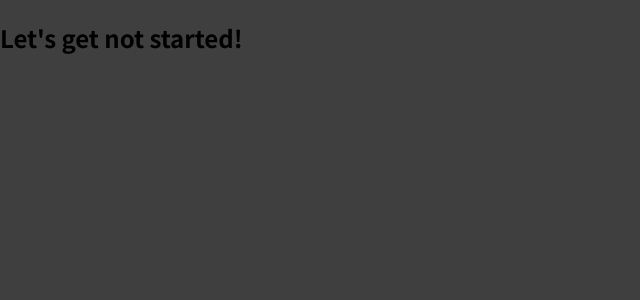
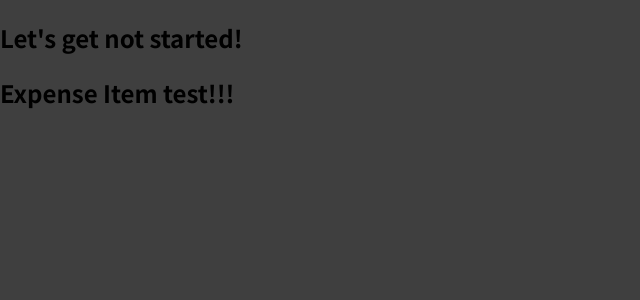
Before and after one commit to HalilSacirovic/React, a JavaScript app: page / in a window 1280 px wide. Shown: the top 300 px of the page, without its empty margins (0-640 px from the left). Built offline with nearby package versions, Linux system fonts and the light colour scheme.

Commit message:
It is working now

```diff
--- a/src/App.js
+++ b/src/App.js
@@ -1,7 +1,10 @@
+import ExpenseItem from "./component/ExpenseItem";
+
 function App() {
   return (
     <div>
       <h2>Let's get not started!</h2>
+      <ExpenseItem></ExpenseItem>
     </div>
   );
 }
--- /dev/null
+++ b/src/component/ExpenseItem.js
@@ -0,0 +1,6 @@
+function ExpenseItem(){
+    return <h2>Expense Item test!!!</h2>
+}
+
+
+export default ExpenseItem;
```
